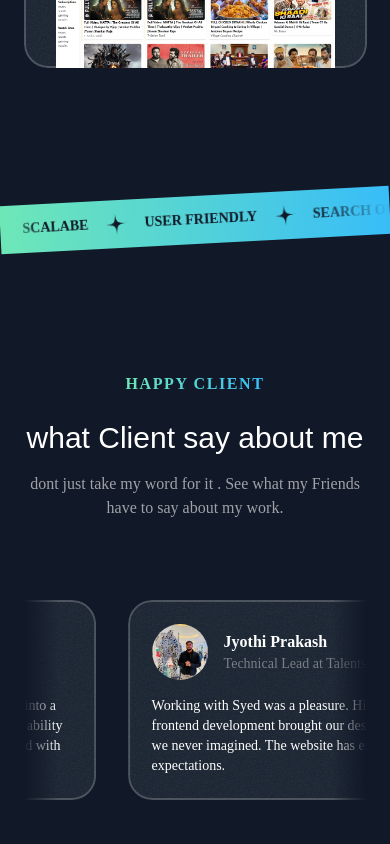
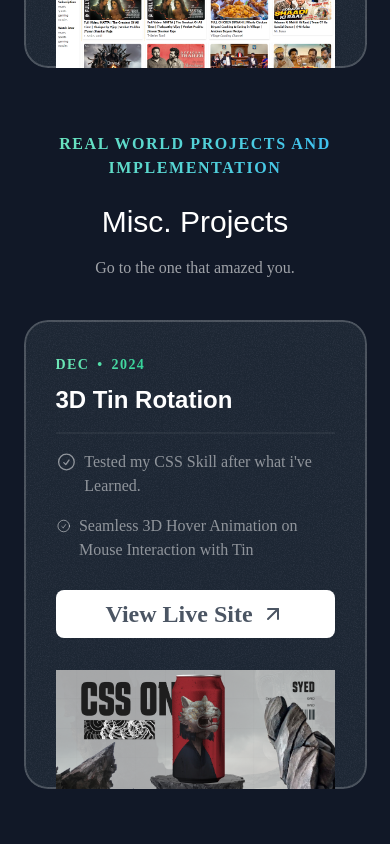
Before and after one commit to Asyedabdulrahman/Portfolio_, a Next.js app: page / in a window 390 px wide. Shown: the part 3500-4344 px from the top of the page. Built offline with nearby package versions, Linux system fonts and the light colour scheme; a web font is replaced by a local one.

Commit message:
added MiscProject component for misc project and skills

```diff
--- a/src/app/page.tsx
+++ b/src/app/page.tsx
@@ -6,6 +6,7 @@ import { TestimonialsSection } from "@/sections/Testimonials";
 import { AboutSection } from "@/sections/About";
 import { ContactSection } from "@/sections/Contact";
 import { Footer } from "@/sections/Footer";
+import { MiscProject } from "@/sections/MiscProject";
 
 export default function Home() {
   return (
@@ -13,6 +14,7 @@ export default function Home() {
       <Header />
       <HeroSection />
       <ProjectsSection />
+      <MiscProject />
       <TapeSection />
       <TestimonialsSection />
       <AboutSection />
--- /dev/null
+++ b/src/sections/MiscProject.tsx
@@ -0,0 +1,93 @@
+"use client"
+import ArrowUpRightIcon from "@/assets/icons/arrow-up-right.svg";
+import CheckCircleIcon from "@/assets/icons/check-circle.svg";
+import { SectionHeader } from "@/components/SectionHeader";
+import { Card } from "@/components/Card";
+import Image from "next/image";
+import TinImage from "@/assets/images/3D-Tin.png"
+
+
+export const MiscProject = () => {
+    const portfolioProjects = [
+        {
+            company: "Dec",
+            year: "2024",
+            title: "3D Tin Rotation",
+            results: [
+                {
+                    title: "Tested my CSS Skill after what i've Learned."
+                },
+                { title: "Seamless 3D Hover Animation on Mouse Interaction with Tin" }
+            ],
+            link: "https://3-d-tin-rotation.vercel.app/",
+            image: TinImage
+        },
+
+    ]
+
+    return (
+        <section className="pb-16 lg:py-24" id="project">
+            <div className="container flex justify-center">
+                <div className="">
+                    <SectionHeader
+                        eyebrow="Real world projects and Implementation"
+                        title=" Misc. Projects"
+                        description="Go to the one that amazed you."
+                    />
+                    <div className="flex flex-col mt-10 gap-20 md:mt-20 ">
+                        {portfolioProjects.map((project, projectIndex) => (
+                            <Card
+                                key={project.title}
+                                className="px-8 pt-8 pb-0 after:pointer-events-none md:pt-12 md:px-10 lg:pt-16 lg:px-20 sticky"
+                                style={{
+                                    top: `calc(84px + ${projectIndex * 40}px`,
+                                }}
+                            >
+                                <div className="lg:grid lg:grid-cols-2 lg:gap-16">
+                                    <div className="lg:pb-16">
+                                        <div className="bg-gradient-to-r from-emerald-300 to-emerald-400 inline-flex gap-2 font-bold uppercase tracking-widest text-sm text-transparent bg-clip-text">
+                                            {" "}
+                                            <span>{project.company}</span>
+                                            <span>&bull;</span>
+                                            <span>{project.year} </span>
+                                        </div>
+                                        <h3 className="text-white font-serif mt-2 font-bold text-2xl md:text-4xl md:mt-4">
+                                            {project.title}
+                                        </h3>
+                                        <hr className="border-t-2 border-white/5 mt-4 " />
+                                        <ul className="flex flex-col gap-4 mt-4 md:mt-6">
+                                            {project.results.map((result) => (
+                                                <li
+                                                    key={result.title}
+                                                    className="flex gap-2 text-white/50 md:text-base"
+                                                >
+                                                    <CheckCircleIcon classname="size-5 md:size-6" />
+                                                    <span>{result.title}</span>
+                                                </li>
+                                            ))}
+                                        </ul>
+                                        <a href={project.link} target="_blank">
+                                            <button className="bg-white text-gray-600 rounded-lg w-full h-12 p-2 text-2xl font-semibold capitalize inline-flex items-center justify-center gap-2 mt-7 md:w-auto px-4">
+                                                view live site
+                                                <span>
+                                                    <ArrowUpRightIcon className="size-6" />
+                                                </span>
+                                            </button>
+                                        </a>
+                                    </div>
+                                    <div className="relative">
+                                        <Image
+                                            src={project?.image}
+                                            alt={project?.title}
+                                            className="mt-8 -mb-4 mx-auto md:-mb-0 lg:mt-0 lg:absolute lg:h-full lg:w-auto lg:max-w-none lg:rounded-tl-lg md:rounded-t-lg"
+                                        />
+                                    </div>
+                                </div>
+                            </Card>
+                        ))}
+                    </div>
+                </div>
+            </div>
+        </section>
+    );
+}
```
Also changed, not shown: src/assets/images/3D-Tin.png (added).
